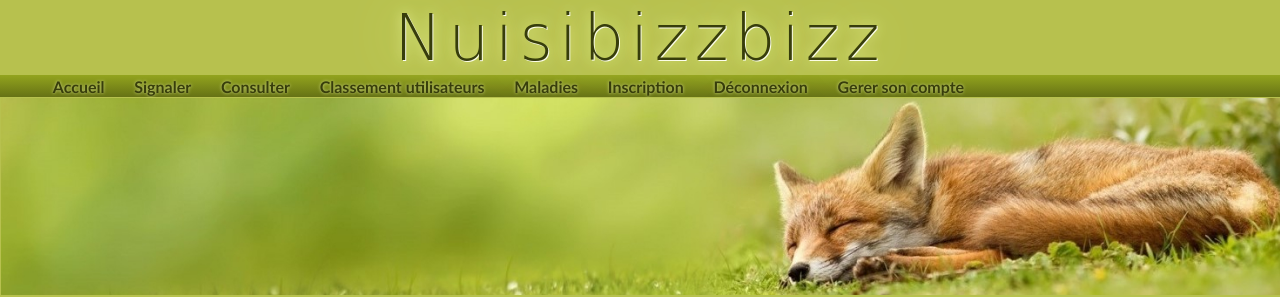
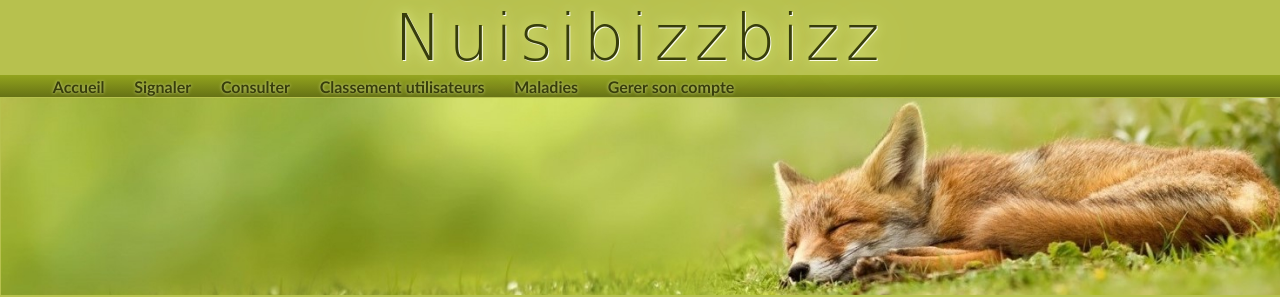
Before and after one commit to FlorenceT-G/BDD-projet, a PHP site: page /accueil.php in a window 1280 px wide. Shown: the top 297 px of the page. Run offline with PHP 8.4, Linux system fonts and the light colour scheme; the visitor is signed in with stand-in values (Sample User, id 1); some web fonts are replaced.

Commit message:
Update header.php

```diff
--- a/header.php
+++ b/header.php
@@ -1,11 +1,9 @@
 <?php
 	// session_start();
-	if(isset($_POST['pseudo']))
+	if($_SESSION)
 	{
-		header('Location: accueil.php');
+		$pseudo = $_SESSION['pseudo'];
 	}
-	$pseudo = $_SESSION['pseudo'];
-
 ?>
 
 <!DOCTYPE html>
@@ -26,12 +24,11 @@
 				<a href="accueil.php"><li class="onglet"> Accueil </li></a>
 				<?php if($_SESSION['pseudo'])
 					{
-						echo "<a href='signaler.php'><li class='onglet'> Signaler </li></a>";
+						echo "<a href='signaler.php'><li class='onglet'>Signaler </li></a>";
 					}
 				?>
-				<a href="MenuConsultation"><li class="onglet">
-					Consulter</li></a>
-				<a href="ClassementUtilisateurs"><li class="onglet">Classement utilisateurs</li></a>
+				<a href="MenuConsultation"><li class="onglet">Consulter</li></a>
+				<a href="classementuser.php"><li class="onglet">Classement utilisateurs</li></a>
 				<a href="MenuMaladies"><li class="onglet">
 					Maladies
 					<!-- Sous-onglets, facultatifs...
@@ -43,22 +40,25 @@
 					</ul>
 					-->
 				</li></a>
-				<?php if(!$_SESSION['pseudo'])
+				<?php if(!($_SESSION['pseudo']))
 					{
 						echo "<a href='connexion.php'><li class='onglet'>Connexion</li></a>";
 					}
 				?>
-				<a href="inscription.php"><li class="onglet">Inscription</li></a>
-				<!-- <a href="Pagesupprcompte"><li class="onglet">Supprimer son compte</li></a> -->
+				<?php if(!($_SESSION['pseudo']))
+					{
+						echo "<a href='inscription.php'><li class='onglet'>Inscription</li></a>";
+					}
+				?>
 				<?php if($_SESSION['pseudo'])
 					{
-						echo "<a href='logout.php'><li class='onglet'>Déconnexion</li></a>";
-					}
-				?>
-
-				<?php if($_SESSION['pseudo'])
-					{
-						echo "<a href='user_profil.php'><li class='onglet'> Gerer son compte </li></a>";
+						echo "<a href='user_profil.php'><li class='onglet'>Gerer son compte
+								<ul>
+								<a href='user_profil.php'><li>
+									Modifier son profil</li></a>
+								<a href='logout.php'><li>Déconnexion</li></a>
+								<a href='supprcompte.php'><li>Supprimer sont compte</li></a>
+						</ul></li></a>";
 					}
 				?>
 				<?php if(($_SESSION['pseudo']) && ($pseudo == "Admin"))
```
